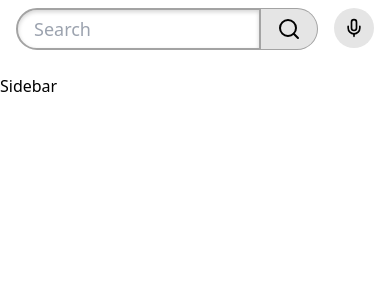
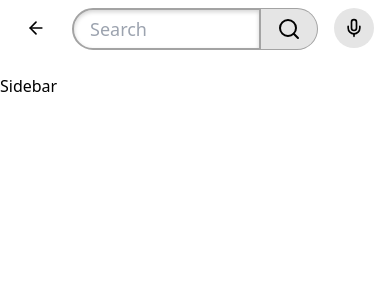
Before and after one commit to bakium/ytclone, a React (Vite) app: page / in a window 390 px wide. Both pictures are taken after a click on the button 194 px from the left and 28 px from the top of the page. Shown: the top 300 px of the page. Built offline with nearby package versions, Linux system fonts and the light colour scheme.

Commit message:
Put a ghost icon to leave the form only on showFull

```diff
--- a/src/layouts/PageHeader.tsx
+++ b/src/layouts/PageHeader.tsx
@@ -1,4 +1,4 @@
-import { Bell, Menu, Mic, Search, User, Video } from 'lucide-react'
+import { ArrowLeft, Bell, Menu, Mic, Search, User, Video } from 'lucide-react'
 import { Button } from '../components/Button'
 import { useState } from 'react'
 
@@ -20,6 +20,12 @@ const PageHeader = () => {
             <form className={`justify-center flex-grow gap-4
             ${showFullWidthSearch ? 'flex' : 'sm:flex hidden'}
             `}>
+                {showFullWidthSearch && <Button variant="ghost" size="icon"
+                    onClick={() => setShowFullWidthSearch(false)}
+                >
+                    <ArrowLeft />
+                </Button>
+                }
                 <section className="flex flex-grow max-w-[500px]">
                     <input
                         type="search"
@@ -59,7 +65,7 @@ const PageHeader = () => {
                 <Button size="icon" variant="ghost"><Bell /></Button>
                 <Button size="icon" variant="ghost"><User /></Button>
             </section>
-        </header>
+        </header >
     )
 }
 
```
